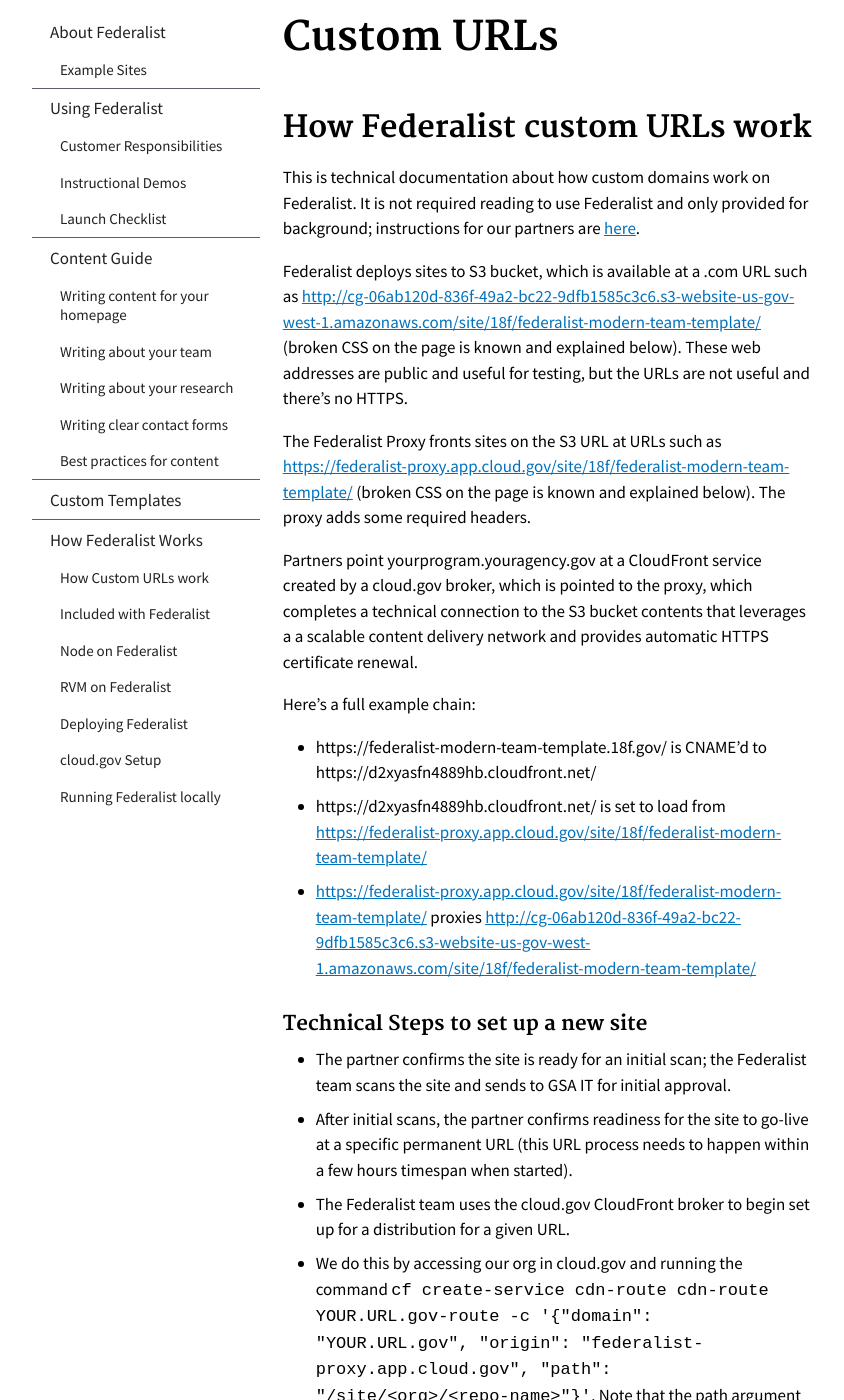
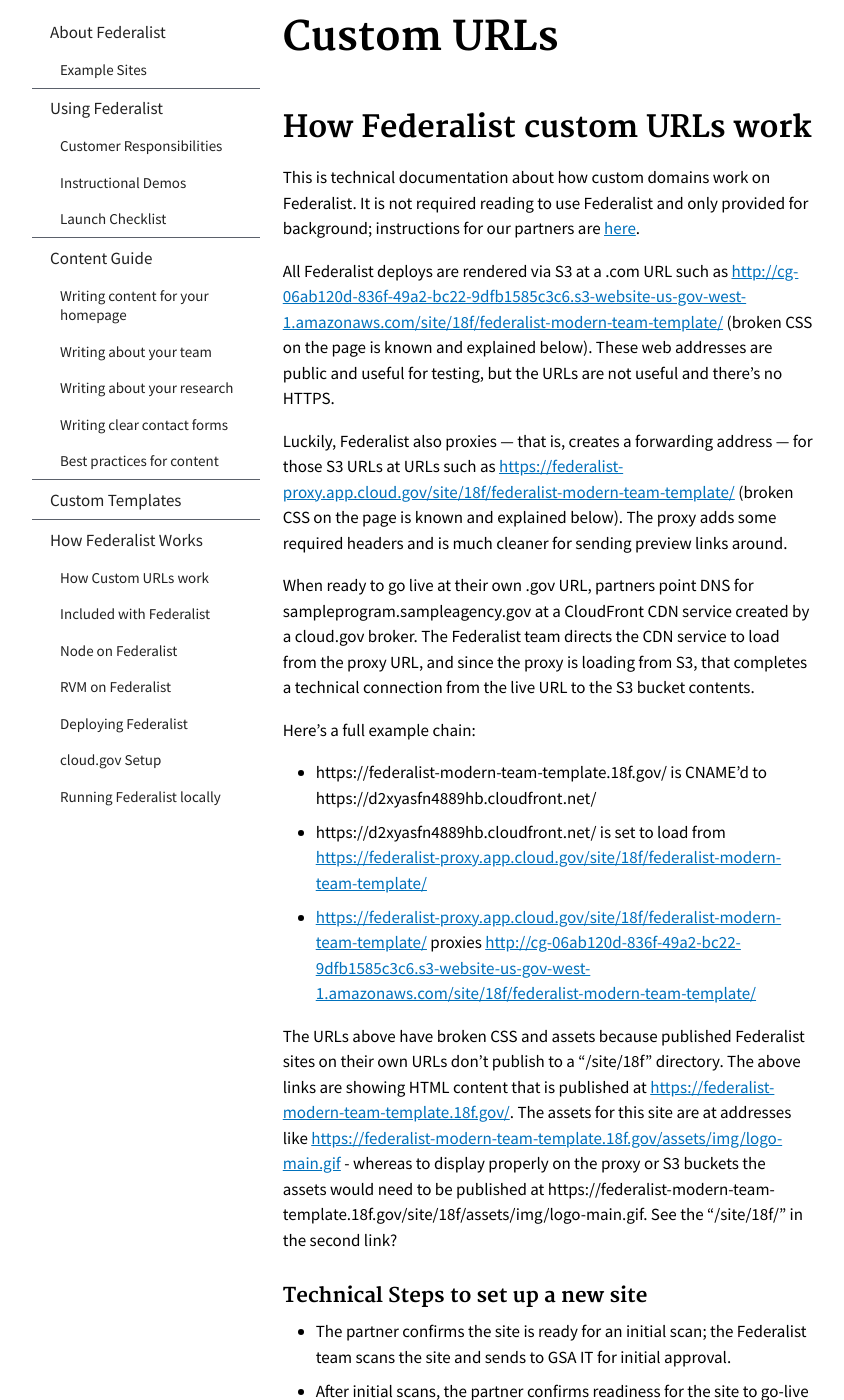
Before and after one commit to Macy-FK/federaliste, a Jekyll site: the page built from pages/how-federalist-works/custom-urls.md, in a window 1280 px wide and 1400 px high, scrolled down 217 px. Shown: the whole window, without its empty margins (118-962 px from the left). Built offline with Jekyll 4.4.1, drawn with Linux system fonts in a browser that asks for light colours; Markdown is read by kramdown in place of the engine named in the settings.

Commit message:
better explain custom URLs

```diff
--- a/pages/how-federalist-works/custom-urls.md
+++ b/pages/how-federalist-works/custom-urls.md
@@ -7,17 +7,20 @@ parent: How Federalist Works
 
 This is technical documentation about how custom domains work on Federalist. It is not required reading to use Federalist and only provided for background; instructions for our partners are [here](/pages/using-federalist/launch-checklist/).
 
-Federalist deploys sites to S3 bucket, which is available at a .com URL such as [http://cg-06ab120d-836f-49a2-bc22-9dfb1585c3c6.s3-website-us-gov-west-1.amazonaws.com/site/18f/federalist-modern-team-template/](http://cg-06ab120d-836f-49a2-bc22-9dfb1585c3c6.s3-website-us-gov-west-1.amazonaws.com/site/18f/federalist-modern-team-template/) (broken CSS on the page is known and explained below). These web addresses are public and useful for testing, but the URLs are not useful and there's no HTTPS.
+All Federalist deploys are rendered via S3 at a .com URL such as [http://cg-06ab120d-836f-49a2-bc22-9dfb1585c3c6.s3-website-us-gov-west-1.amazonaws.com/site/18f/federalist-modern-team-template/](http://cg-06ab120d-836f-49a2-bc22-9dfb1585c3c6.s3-website-us-gov-west-1.amazonaws.com/site/18f/federalist-modern-team-template/) (broken CSS on the page is known and explained below). These web addresses are public and useful for testing, but the URLs are not useful and there's no HTTPS.
 
-The Federalist Proxy fronts sites on the S3 URL at URLs such as [https://federalist-proxy.app.cloud.gov/site/18f/federalist-modern-team-template/](https://federalist-proxy.app.cloud.gov/site/18f/federalist-modern-team-template/) (broken CSS on the page is known and explained below). The proxy adds some required headers.
+Luckily, Federalist also proxies — that is, creates a forwarding address — for those S3 URLs at URLs such as [https://federalist-proxy.app.cloud.gov/site/18f/federalist-modern-team-template/](https://federalist-proxy.app.cloud.gov/site/18f/federalist-modern-team-template/) (broken CSS on the page is known and explained below). The proxy adds some required headers and is much cleaner for sending preview links around.
 
-Partners point yourprogram.youragency.gov at a CloudFront service created by a cloud.gov broker, which is pointed to the proxy, which completes a technical connection to the S3 bucket contents that leverages a a scalable content delivery network and provides automatic HTTPS certificate renewal.
+When ready to go live at their own .gov URL, partners point DNS for sampleprogram.sampleagency.gov at a CloudFront CDN service created by a cloud.gov broker. The Federalist team directs the CDN service to load from the proxy URL, and since the proxy is loading from S3, that completes a technical connection from the live URL to the S3 bucket contents.
 
 Here's a full example chain:
 
  - https://federalist-modern-team-template.18f.gov/ is CNAME'd to https://d2xyasfn4889hb.cloudfront.net/
  - https://d2xyasfn4889hb.cloudfront.net/ is set to load from [https://federalist-proxy.app.cloud.gov/site/18f/federalist-modern-team-template/](https://federalist-proxy.app.cloud.gov/site/18f/federalist-modern-team-template/)
  - [https://federalist-proxy.app.cloud.gov/site/18f/federalist-modern-team-template/](https://federalist-proxy.app.cloud.gov/site/18f/federalist-modern-team-template/) proxies [http://cg-06ab120d-836f-49a2-bc22-9dfb1585c3c6.s3-website-us-gov-west-1.amazonaws.com/site/18f/federalist-modern-team-template/](http://cg-06ab120d-836f-49a2-bc22-9dfb1585c3c6.s3-website-us-gov-west-1.amazonaws.com/site/18f/federalist-modern-team-template/)
+
+The URLs above have broken CSS and assets because published Federalist sites on their own URLs don't publish to a "/site/18f" directory. The above links are showing HTML content that is published at [https://federalist-modern-team-template.18f.gov/](https://federalist-modern-team-template.18f.gov/). The assets for this site are at addresses like [https://federalist-modern-team-template.18f.gov/assets/img/logo-main.gif](https://federalist-modern-team-template.18f.gov/assets/img/logo-main.gif) - whereas to display properly on the proxy or S3 buckets the assets would need to be published at https://federalist-modern-team-template.18f.gov/site/18f/assets/img/logo-main.gif. See the "/site/18f/" in the second link?
+
 
 ### Technical Steps to set up a new site
 
```
